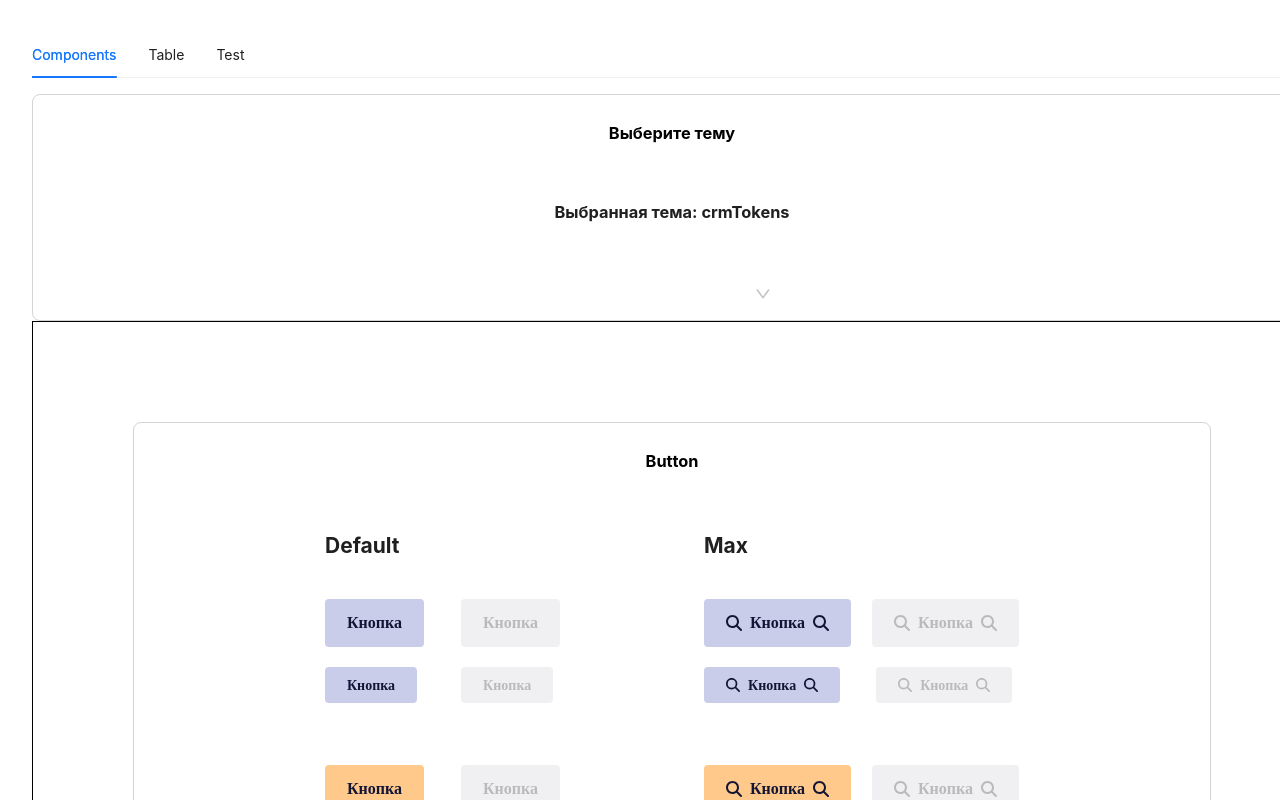
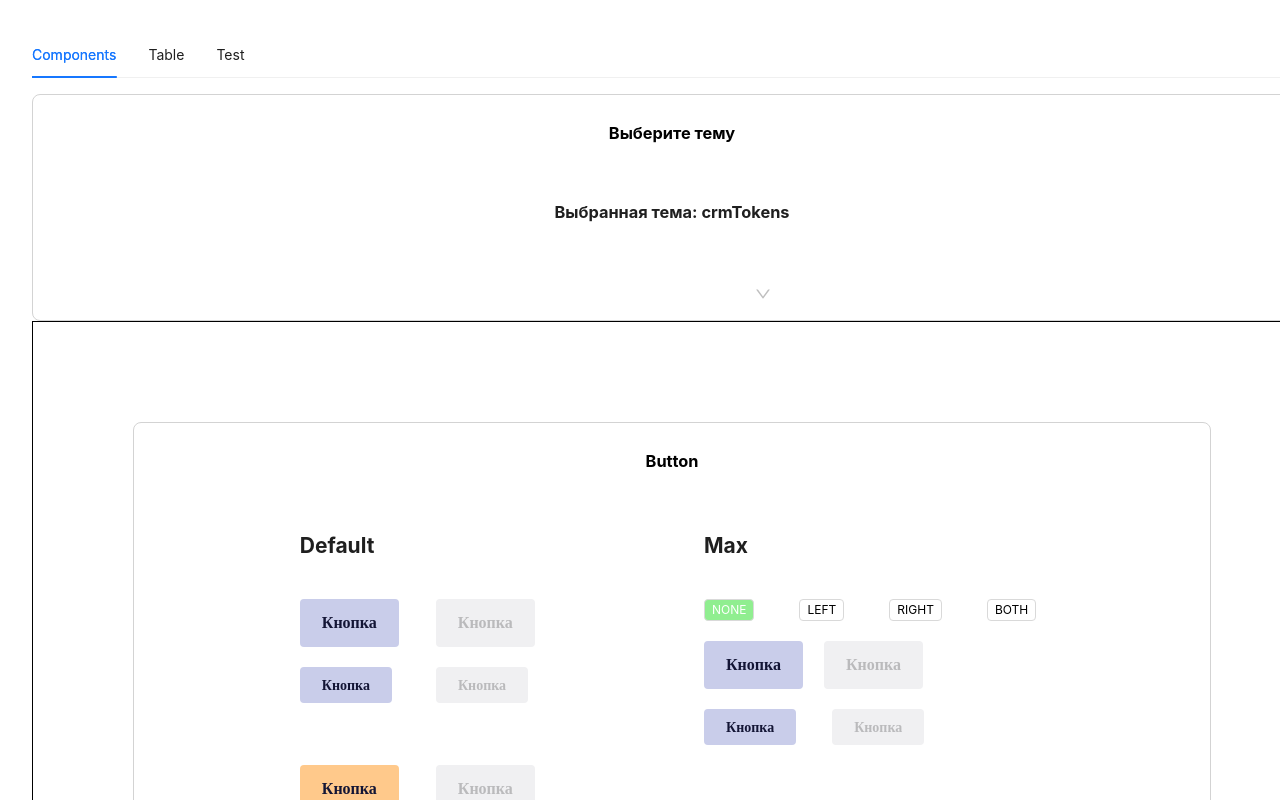
Before and after one commit to KorshunovNick/ant-design-system, a React (Vite) app: page / in a window 1280 px wide. Shown: the top 800 px of the page. Built offline with nearby package versions, Linux system fonts and the light colour scheme.

Commit message:
update in ButtonCard

```diff
--- a/index.html
+++ b/index.html
@@ -1,13 +1,17 @@
-<!doctype html>
+<!DOCTYPE html>
 <html lang="en">
   <head>
     <meta charset="UTF-8" />
     <link rel="icon" type="image/svg+xml" href="/vite.svg" />
     <meta name="viewport" content="width=device-width, initial-scale=1.0" />
-    <title>Vite + React + TS</title>
-    <styles><link rel="preconnect" href="https://fonts.googleapis.com">
-<link rel="preconnect" href="https://fonts.gstatic.com" crossorigin>
-<link href="https://fonts.googleapis.com/css2?family=Inter:ital,opsz,wght@0,14..32,100..900;1,14..32,100..900&family=Nunito:ital,wght@0,200..1000;1,200..1000&display=swap" rel="stylesheet"></styles>
+    <title>ANT DESIGN SYSTEM</title>
+    <styles
+      ><link rel="preconnect" href="https://fonts.googleapis.com" />
+      <link rel="preconnect" href="https://fonts.gstatic.com" crossorigin />
+      <link
+        href="https://fonts.googleapis.com/css2?family=Inter:ital,opsz,wght@0,14..32,100..900;1,14..32,100..900&family=Nunito:ital,wght@0,200..1000;1,200..1000&display=swap"
+        rel="stylesheet"
+    /></styles>
   </head>
   <body>
     <div id="root"></div>
--- a/src/DesignComponents/designTokens/components/Button/ButtonCard.tsx
+++ b/src/DesignComponents/designTokens/components/Button/ButtonCard.tsx
@@ -1,5 +1,5 @@
-import React, { PropsWithChildren } from 'react';
-import { Button, ButtonProps, Flex, FlexProps } from 'antd';
+import React, { PropsWithChildren, useState } from 'react';
+import { Button, ButtonProps, Flex, FlexProps, Tag } from 'antd';
 import { FaMagnifyingGlass } from 'react-icons/fa6';
 import { PiTrashSimpleLight } from 'react-icons/pi';
 import stl from './ButtonCard.module.scss';
@@ -41,22 +41,34 @@ const ButtonFlexRow = ({
   );
 };
 
-const LargeButton = (props?: ButtonProps, max?: boolean) => (
+const ButtonCard = () => {
+  const [iconPosition, setIconPosition] = useState<
+    'none' | 'right' | 'left' | 'both'
+  >('none');
+
+  const LargeButton = (props?: ButtonProps, isMax?: boolean) => (
     <Button {...props} size="large">
-    {max && <FaMagnifyingGlass />}
+      {(iconPosition === 'left' || iconPosition === 'both') && isMax && (
+        <FaMagnifyingGlass />
+      )}
       {props?.children ?? 'Кнопка'}
-    {max && <FaMagnifyingGlass />}
+      {(iconPosition === 'right' || iconPosition === 'both') && isMax && (
+        <FaMagnifyingGlass />
+      )}
     </Button>
   );
-const SmallButton = (props?: ButtonProps, max?: boolean) => (
+  const SmallButton = (props?: ButtonProps, isMax?: boolean) => (
     <Button {...props} size="small">
-    {max && <FaMagnifyingGlass />}
+      {(iconPosition === 'left' || iconPosition === 'both') && isMax && (
+        <FaMagnifyingGlass />
+      )}
       {props?.children ?? 'Кнопка'}
-    {max && <FaMagnifyingGlass />}
+      {(iconPosition === 'right' || iconPosition === 'both') && isMax && (
+        <FaMagnifyingGlass />
+      )}
     </Button>
   );
 
-const ButtonCard = () => {
   return (
     <div className={stl.container}>
       <ButtonFlexContainer className={stl.default}>
@@ -98,6 +110,48 @@ const ButtonCard = () => {
       <ButtonFlexContainer className={stl.max}>
         <ButtonFlexCol>
           <h2 style={{ textAlign: 'start' }}>Max</h2>
+          <ButtonFlexRow>
+            <Tag
+              onClick={() => setIconPosition('none')}
+              style={{
+                backgroundColor:
+                  iconPosition === 'none' ? 'lightgreen' : 'white',
+                color: iconPosition === 'none' ? 'white' : 'black',
+              }}
+            >
+              NONE
+            </Tag>
+            <Tag
+              onClick={() => setIconPosition('left')}
+              style={{
+                backgroundColor:
+                  iconPosition === 'left' ? 'lightgreen' : 'white',
+                color: iconPosition === 'left' ? 'white' : 'black',
+              }}
+            >
+              LEFT
+            </Tag>
+            <Tag
+              onClick={() => setIconPosition('right')}
+              style={{
+                backgroundColor:
+                  iconPosition === 'right' ? 'lightgreen' : 'white',
+                color: iconPosition === 'right' ? 'white' : 'black',
+              }}
+            >
+              RIGHT
+            </Tag>
+            <Tag
+              onClick={() => setIconPosition('both')}
+              style={{
+                backgroundColor:
+                  iconPosition === 'both' ? 'lightgreen' : 'white',
+                color: iconPosition === 'both' ? 'white' : 'black',
+              }}
+            >
+              BOTH
+            </Tag>
+          </ButtonFlexRow>
           <ButtonFlexRow gap={21}>
             {LargeButton({}, true)}
             {LargeButton({ disabled: true }, true)}
```
Lines whose indentation alone changed are shown as unchanged.
